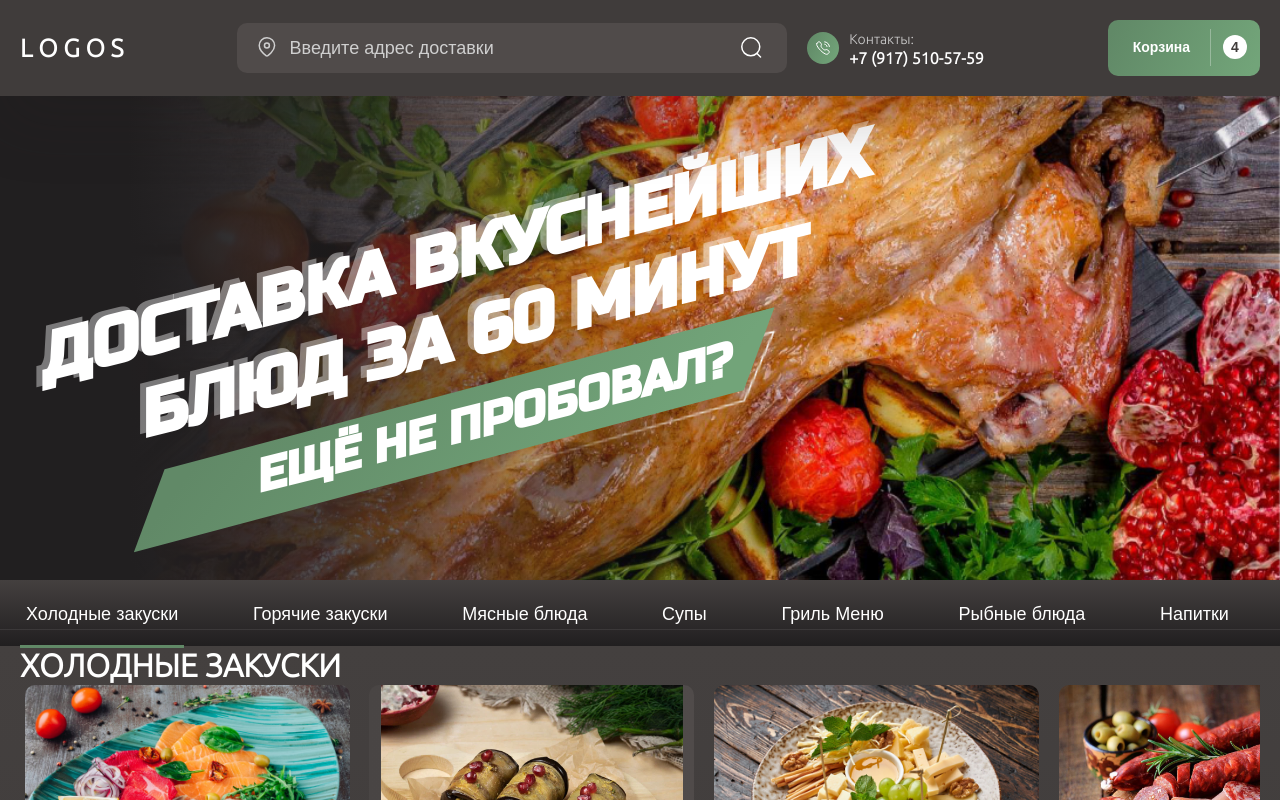
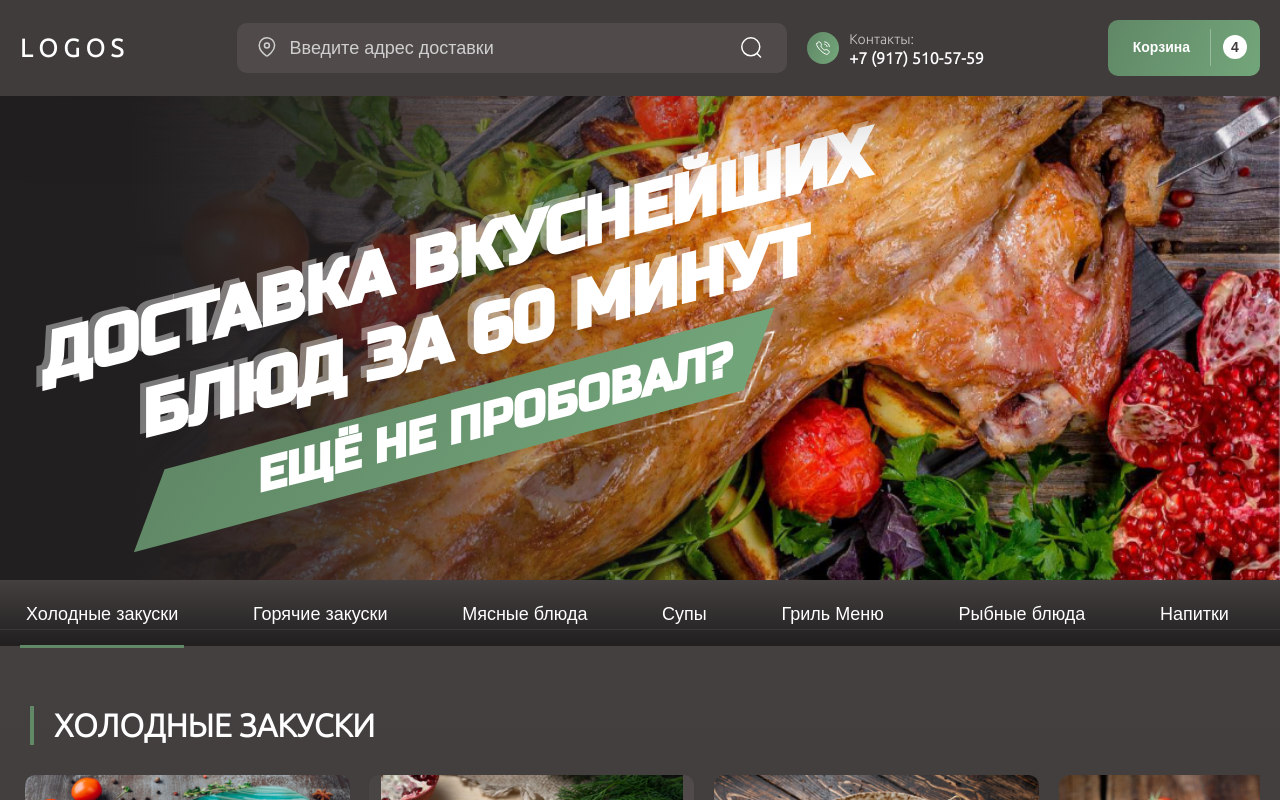
Before and after one commit to ramilqO/foodberry, a React (Create React App) app: page /#/ in a window 1280 px wide. Shown: the top 800 px of the page. Built offline with nearby package versions, Linux system fonts and the light colour scheme.

Commit message:
a little layout changes

```diff
--- a/src/components/Content/Content.scss
+++ b/src/components/Content/Content.scss
@@ -3,6 +3,7 @@
 
 .main-content {
 	background: $menuNavBarBackground;
+	padding-top: 50px;
 
 	&__container {
 		@include container;
@@ -27,9 +28,23 @@
 	font-weight: 700;
 	font-size: 32px;
 	line-height: 39px;
-	/* identical to box height */
+	text-transform: uppercase;
+	color: $primaryText;
 
-	text-transform: uppercase;
+	display: flex;
 
-	color: $primaryText;
+	margin-bottom: 20px;
+	padding: 10px;
+
+	&__line {
+		background: $scrollNavBar;
+		width: 4px;
+		margin-right: 20px;
+	}
 }
+
+@media screen and (max-width: $tablet) {
+	.main-content {
+		padding: 0;
+	}
+}
--- a/src/components/Content/Content.tsx
+++ b/src/components/Content/Content.tsx
@@ -27,7 +27,7 @@ const Content = ({ setActiveSection }: IactiveSection) => {
 								inView && setActiveSection(item.id)
 							}
 						>
-							<span className="menu-title">{item.menuTitle}</span>
+							<span className="menu-title"><span className="menu-title__line"></span>{item.menuTitle}</span>
 
 							<Swiper
 								spaceBetween={10}
```
